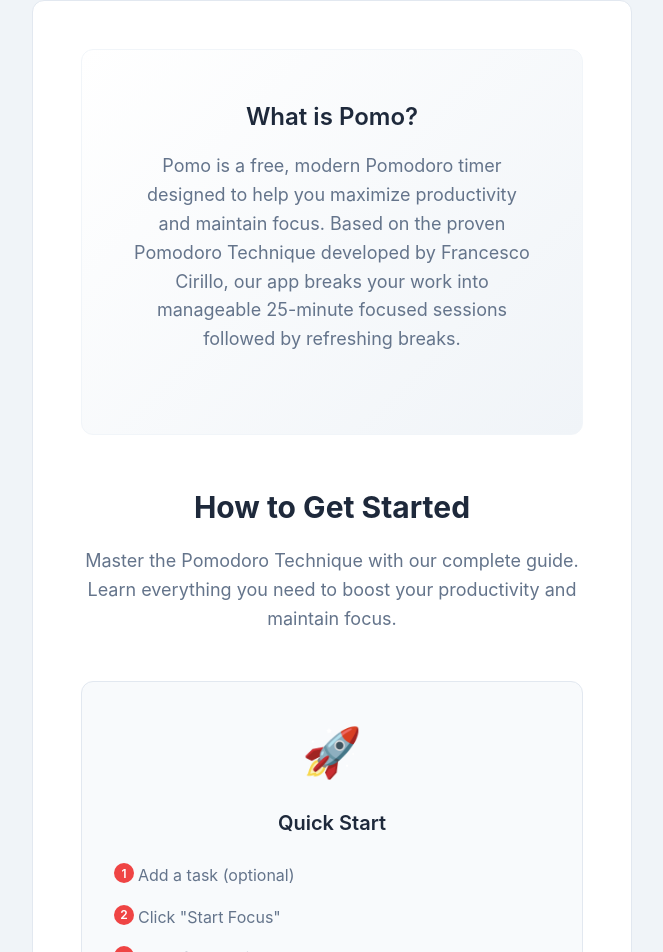
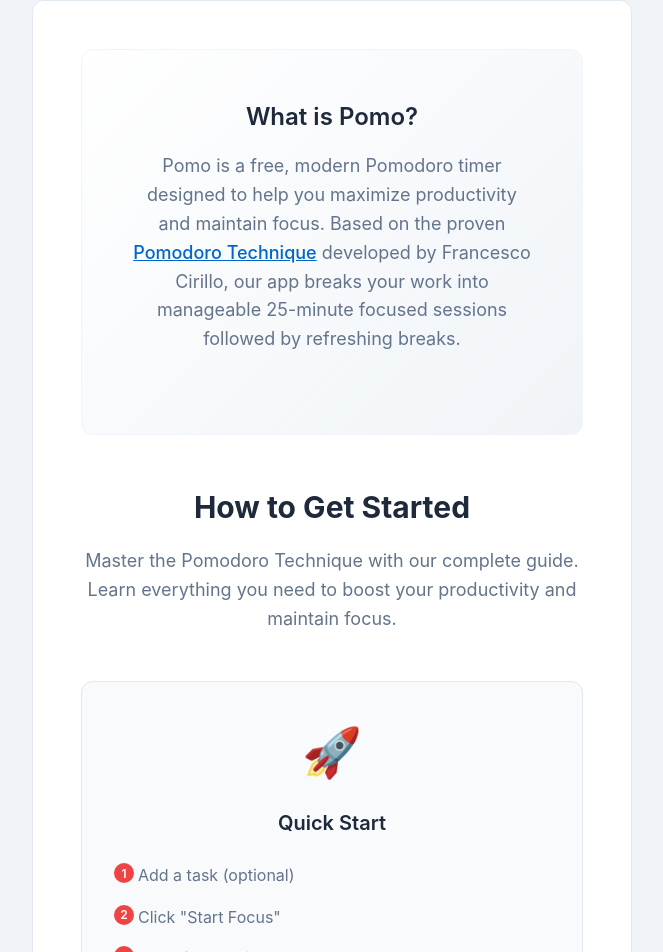
Before and after one commit to AUsfy/pomodeepfocus, a Vue app: page / in a window 1280 px wide. Shown: the part 1818-2770 px from the top of the page, without its empty margins (308-971 px from the left). Built offline with nearby package versions, Linux system fonts and the light colour scheme.

Commit message:
Reference wikipedia

```diff
--- a/src/components/PomodoroTimer.vue
+++ b/src/components/PomodoroTimer.vue
@@ -277,7 +277,7 @@
           <h2 class="method-title">What is Pomo?</h2>
           <p class="method-description">
             Pomo is a free, modern Pomodoro timer designed to help you maximize productivity and maintain focus.
-            Based on the proven Pomodoro Technique developed by Francesco Cirillo, our app breaks your work into
+            Based on the proven <a href="https://en.wikipedia.org/wiki/Pomodoro_Technique" target="_blank" rel="noopener noreferrer" class="technique-link">Pomodoro Technique</a> developed by Francesco Cirillo, our app breaks your work into
             manageable 25-minute focused sessions followed by refreshing breaks.
           </p>
         </div>
@@ -1421,6 +1421,18 @@ onMounted(() => {
   margin-right: auto;
 }
 
+.technique-link {
+  color: #0066cc;
+  text-decoration: underline;
+  border-bottom: none;
+  transition: all var(--transition-fast);
+}
+
+.technique-link:hover {
+  color: #004499;
+  text-decoration: underline;
+}
+
 .help-title {
   font-size: var(--font-size-3xl);
   font-weight: 700;
```
